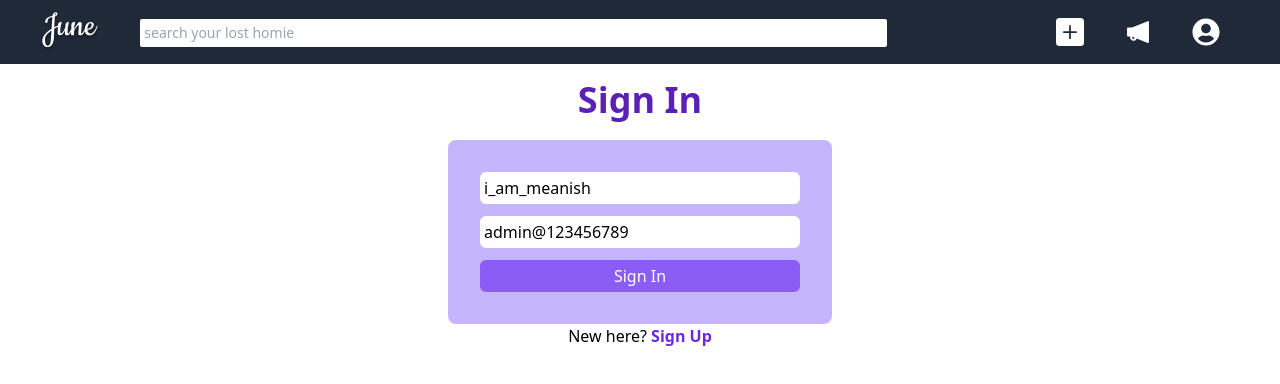
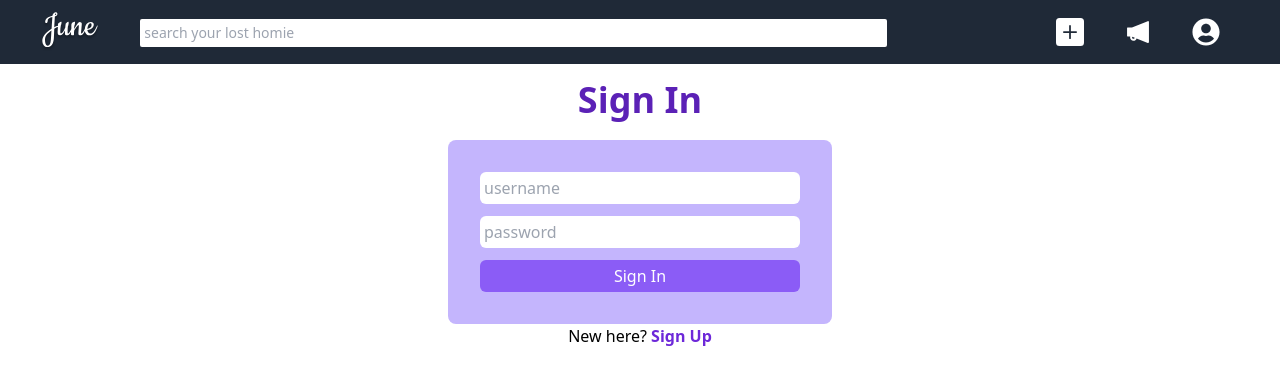
Before and after one commit to t-rex777/june, a React (Create React App) app in the folder packages/app/: page /signin in a window 1280 px wide. Shown: the top 384 px of the page. Built offline with nearby package versions, Linux system fonts and the light colour scheme.

Commit message:
fix: input password

```diff
--- a/packages/app/src/features/userAuth/pages/Signin.tsx
+++ b/packages/app/src/features/userAuth/pages/Signin.tsx
@@ -8,8 +8,8 @@ import Base from "../../../base/Base";
 const Signin: React.FC = () => {
   const dispatch = useAppDispatch();
   const [userData, setUserData] = useState<SigninUser>({
-    username: "i_am_meanish",
-    password: "admin@123456789",
+    username: "",
+    password: "",
   });
   const [shouldRedirect, setRedirect] = useState<Boolean>(false);
 
@@ -52,7 +52,7 @@ const Signin: React.FC = () => {
         />
         <br />
         <input
-          type="text"
+          type="password"
           name="password"
           placeholder="password"
           value={userData.password}
--- a/packages/app/src/features/userAuth/pages/Signup.tsx
+++ b/packages/app/src/features/userAuth/pages/Signup.tsx
@@ -72,7 +72,7 @@ const Signup: React.FC = () => {
           className="p-1 mb-3 rounded-md w-full"
         />
         <input
-          type="text"
+          type="password"
           name="password"
           placeholder="password"
           value={userData.password}
```
